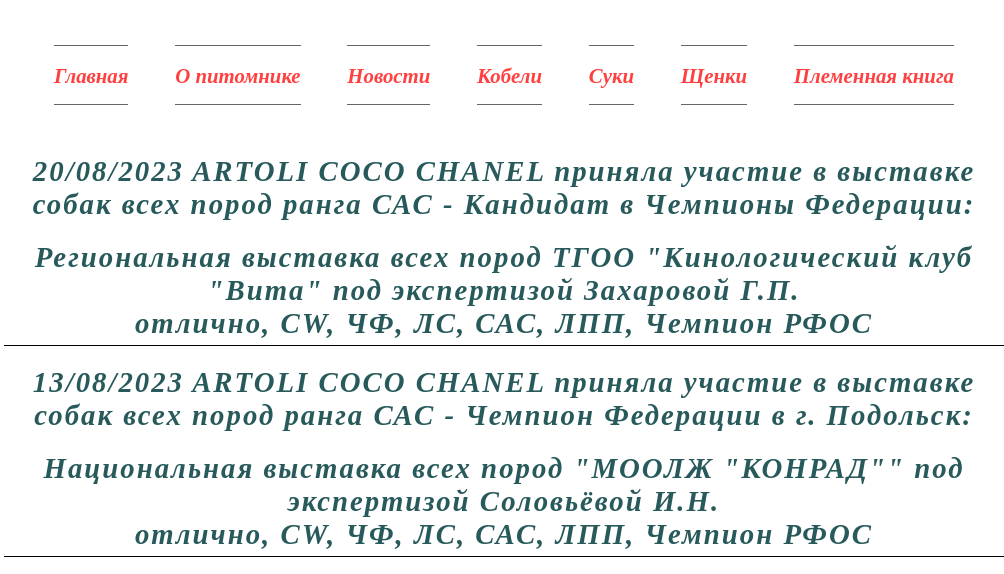
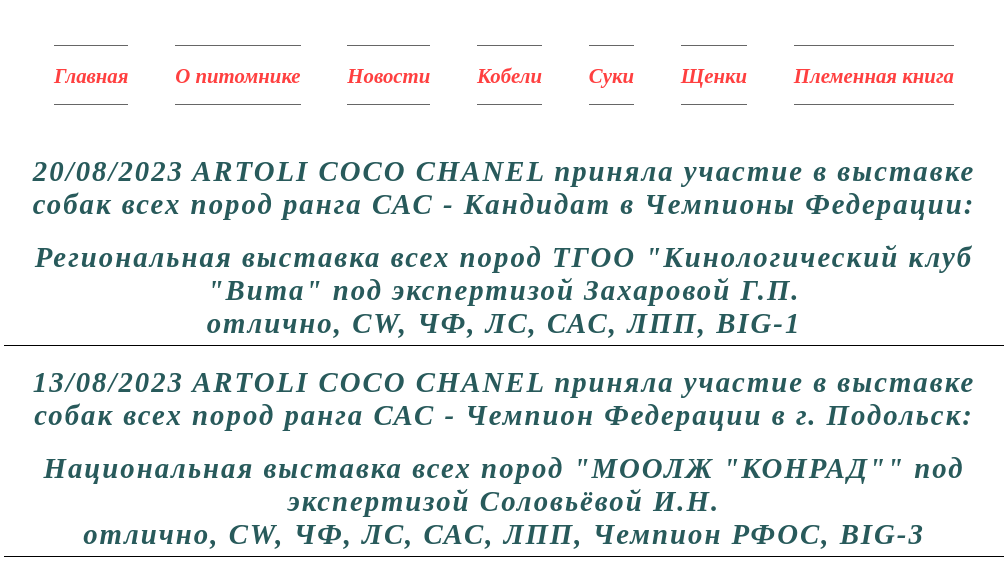
Before and after one commit to artdimasikk/artoli, a plain HTML site: page kennel_news.html in a window 1280 px wide. Shown: the part 202-776 px from the top of the page, without its empty margins (136-1140 px from the left). Drawn offline with Linux system fonts and the light colour scheme.

Commit message:
updated kennel_news.html

```diff
--- a/kennel_news.html
+++ b/kennel_news.html
@@ -32,11 +32,11 @@
         <section class="main__list container">
             <div class="main__list-section">
                 <p class="main__list-item">20/08/2023 <spp class="underline"><a href="./coco_chanel.html">ARTOLI COCO CHANEL</a></spp> приняла участие в выставке собак всех пород ранга САС - Кандидат в Чемпионы Федерации:</p>
-                <p class="main__list-item">Региональная выставка всех пород ТГОО "Кинологический клуб "Вита" под экспертизой Захаровой Г.П.<br>отлично, CW, ЧФ, ЛС, САС, ЛПП, Чемпион РФОС</p>
+                <p class="main__list-item">Региональная выставка всех пород ТГОО "Кинологический клуб "Вита" под экспертизой Захаровой Г.П.<br>отлично, CW, ЧФ, ЛС, САС, ЛПП, BIG-1</p>
             </div>
             <div class="main__list-section">
                 <p class="main__list-item">13/08/2023 <spp class="underline"><a href="./coco_chanel.html">ARTOLI COCO CHANEL</a></spp> приняла участие в выставке собак всех пород ранга САС - Чемпион Федерации в г. Подольск:</p>
-                <p class="main__list-item">Национальная выставка всех пород "МООЛЖ "КОНРАД"" под экспертизой Соловьёвой И.Н.<br>отлично, CW, ЧФ, ЛС, САС, ЛПП, Чемпион РФОС</p>
+                <p class="main__list-item">Национальная выставка всех пород "МООЛЖ "КОНРАД"" под экспертизой Соловьёвой И.Н.<br>отлично, CW, ЧФ, ЛС, САС, ЛПП, Чемпион РФОС, BIG-3</p>
             </div>
             <div class="main__list-section">
                 <p class="main__list-item">15/07/2023 <spp class="underline"><a href="./coco_chanel.html">ARTOLI COCO CHANEL</a></spp> приняла участие в двух национальных выставках ранга САС в г. Москва:</p>
```
